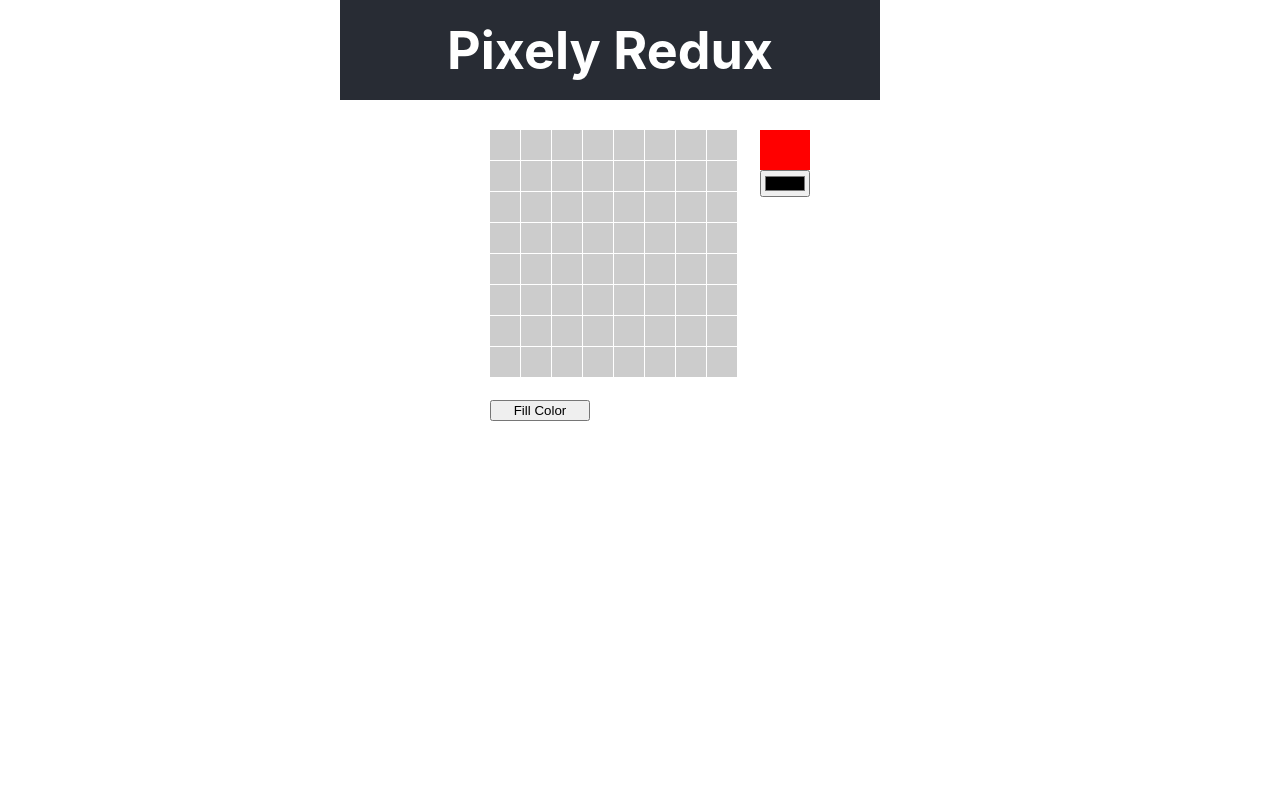
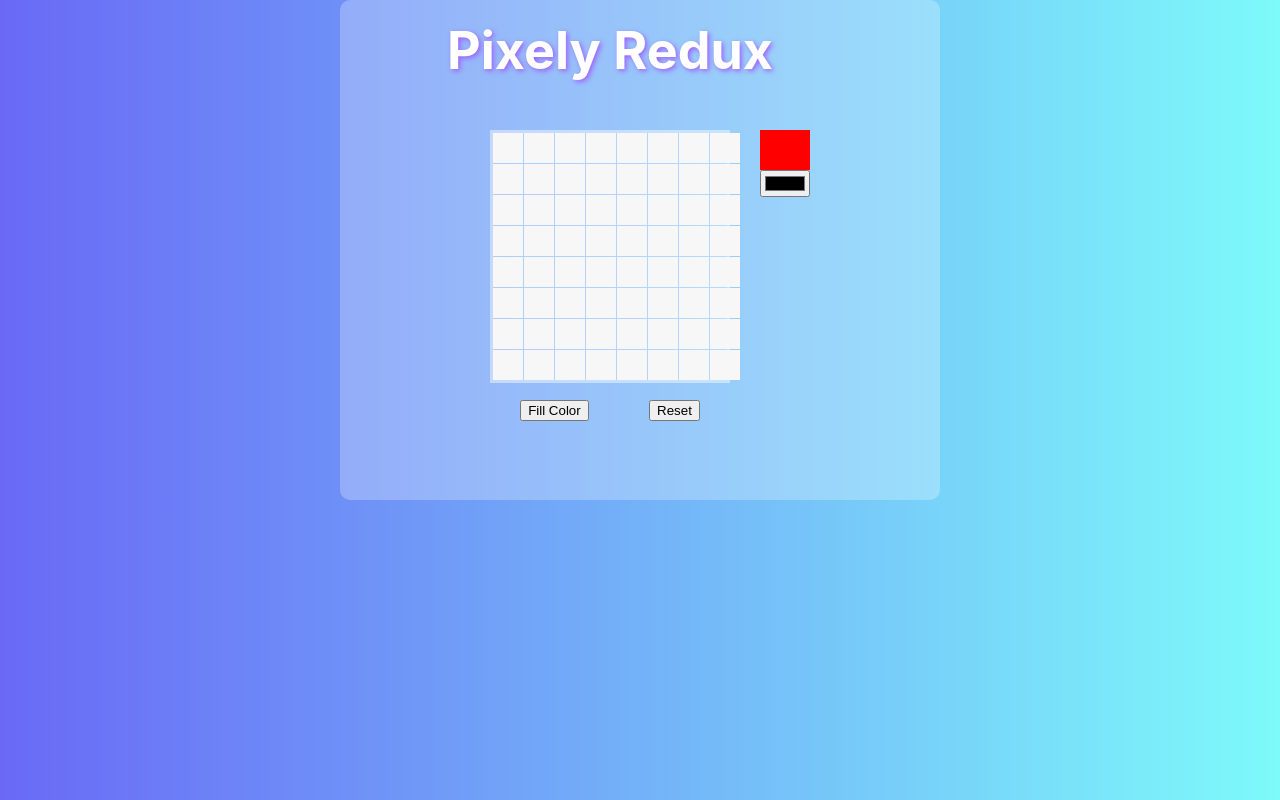
Before and after one commit to nekacurry/FEW-2.3-pixel-art, a React (Create React App) app: page / in a window 1280 px wide. Built offline with nearby package versions, Linux system fonts and the light colour scheme.

Commit message:
added reset button

```diff
--- a/src/App.css
+++ b/src/App.css
@@ -14,7 +14,7 @@
 }
 
 .App-header {
-  background-color: #282c34;
+
   min-height: 10vh;
 
   display: flex;
@@ -22,7 +22,8 @@
   align-items: center;
   justify-content: center;
   font-size: calc(10px + 2vmin);
-  color: white;
+  color: #fff;
+  text-shadow: 2px 2px 5px rgb(158, 98, 255);
 }
 
 .App-link {
--- a/src/App.js
+++ b/src/App.js
@@ -1,7 +1,7 @@
 import './App.css';
 import Grid from './components/Grid'
 import ColorPicker from './components/ColorPicker';
-import FillColor from './components/FillColor';
+import Buttons from './components/Buttons';
 
 function App() {
   return (
@@ -11,7 +11,7 @@ function App() {
       </header>
      <Grid />
      <ColorPicker />
-     <FillColor />
+     <Buttons />
     </div>
   );
 }
--- a/src/actions/index.js
+++ b/src/actions/index.js
@@ -1,6 +1,7 @@
 export const SET_COLOR = 'SET_COLOR'
 export const PICK_COLOR = 'PICK_COLOR'
 export const FILL_COLOR = 'FILL_COLOR'
+export const RESET = 'RESET'
 
 export const fillColor = (color) => {
   return {
@@ -22,3 +23,7 @@ export const pickColor = (color) => {
     payload: { color }
   }
 }
+
+export const reset = () => {
+  return { type: RESET }
+}
--- /dev/null
+++ b/src/components/Buttons.js
@@ -0,0 +1,22 @@
+import { useSelector, useDispatch } from 'react-redux';
+import { fillColor, reset } from '../actions/index'
+
+function Buttons() {
+  const { color } = useSelector(state => state)
+  const dispatch = useDispatch()
+
+  return (
+    <div className={'buttons'}>
+      <button
+        className={'fill-button'}
+        onClick={() => dispatch(fillColor(color))}
+      >Fill Color</button>
+
+      <button className="reset-button" onClick={(e) => {
+        dispatch(reset())
+      }}>Reset</button>
+    </div>
+  )
+}
+
+export default Buttons
--- a/src/components/FillColor.js
+++ /dev/null
@@ -1,16 +0,0 @@
-import { useSelector, useDispatch } from 'react-redux';
-import { fillColor } from '../actions/index'
-
-function FillColor() {
-  const { color } = useSelector(state => state)
-  const dispatch = useDispatch()
-
-  return (
-    <button
-      className={'fill'}
-      onClick={() => dispatch(fillColor(color))}
-    >Fill Color</button>
-  )
-}
-
-export default FillColor
--- a/src/index.css
+++ b/src/index.css
@@ -1,5 +1,5 @@
 :root {
-  --bg-color: rgba(150, 150, 150, 1);
+  --bg-color: #ffffff42;
 
   /* Border Colors are all transparent colors. These will tint or shade the background color of the square. */
   --border-left-color: rgba(255, 255, 255, 0.20);
@@ -26,6 +26,9 @@ body {
     sans-serif;
   -webkit-font-smoothing: antialiased;
   -moz-osx-font-smoothing: grayscale;
+
+  background: rgb(105,105,246);
+  background: linear-gradient(90deg, rgba(105,105,246,1) 0%, rgba(125,250,250,1) 100%);
 }
 
 code {
@@ -35,6 +38,9 @@ code {
 
 
 .App {
+  background-color: var(--bg-color);
+  border-radius: 10px;
+
   --col-side: calc(var(--tile-size) * 4);
   --col-center: calc(var(--tile-size) * 8);
   --grid-height: calc(var(--tile-size) * 8);
@@ -59,12 +65,12 @@ code {
   grid-area: h;
 }
 
-.fill {
+.buttons {
   grid-area: b;
-  width: 100px;
   align-self: start;
+  display: flex;
+  justify-content: space-around;
 }
-
 
 .picker {
   grid-area: r;
@@ -78,6 +84,9 @@ code {
   grid-gap: 1px;
   align-self: flex-start;
   grid-area: c;
+  background-color: var(--bg-color);
+  border: solid var(--bg-color);
+
 }
 
 .Grid > div {
--- a/src/reducers/gridReducer.js
+++ b/src/reducers/gridReducer.js
@@ -1,9 +1,9 @@
-import { SET_COLOR, FILL_COLOR } from '../actions';
+import { SET_COLOR, FILL_COLOR, RESET } from '../actions';
 
 const defaultGrid = () => {
   const arr = []
   for (let i = 0; i < 64; i += 1 ) {
-    arr.push('#ccc')
+    arr.push('#f7f7f7')
   }
   return arr
 }
@@ -21,8 +21,12 @@ const gridReducer = (state = defaultGrid(), action) => {
     case FILL_COLOR:
       return state.map(() => action.payload.color)
 
+    case RESET:
+      return defaultGrid()
+
     default:
       return state
+
   }
 }
 
```
